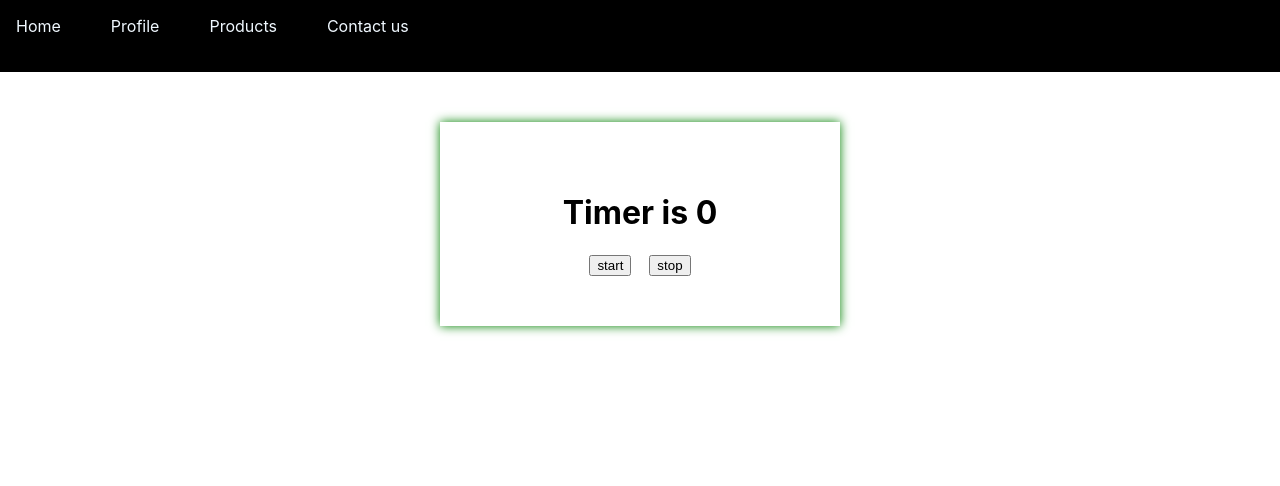
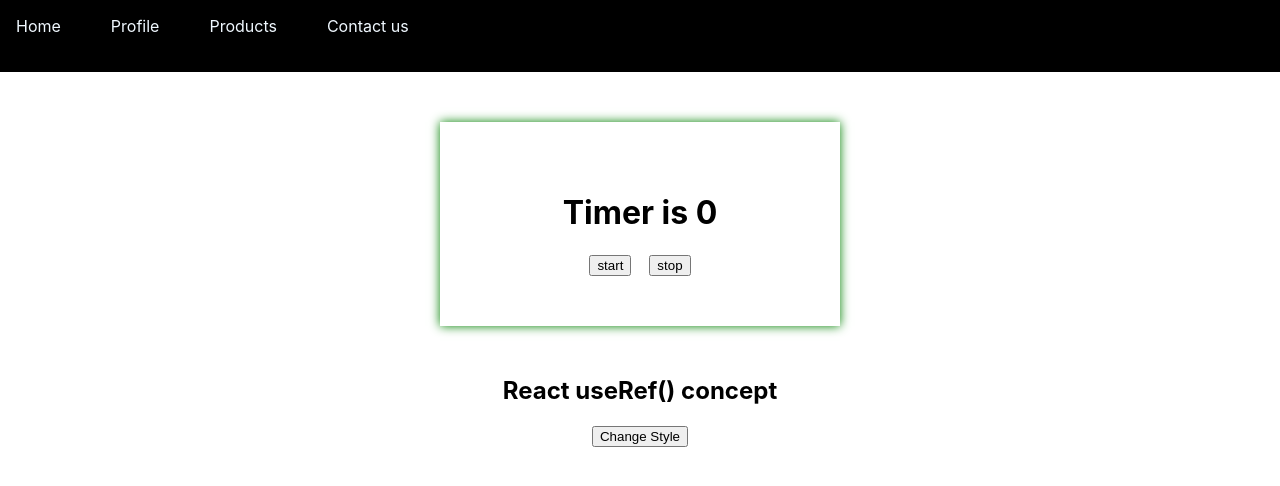
Before and after one commit to prerna1113/react-topics, a React (Create React App) app: page / in a window 1280 px wide. Shown: the top 486 px of the page. Built offline with nearby package versions, Linux system fonts and the light colour scheme.

Commit message:
Dom Manipulation

```diff
--- a/src/App.js
+++ b/src/App.js
@@ -9,6 +9,7 @@ import Card from './component/Phases/Card';
 import Table from './component/Phases/Table';
 import { useState } from 'react';
 import Counter from './component/Timer/Counter';
+import Dom from './component/Dom/Dom';
 
 
 // import Input from './component/Parent-Child/Input';
@@ -32,6 +33,7 @@ function App() {
     <div className="App">
       <Navbar/>
       <Counter />
+      <Dom />
 
 
       {/* <Text /> */}
--- /dev/null
+++ b/src/component/Dom/Dom.jsx
@@ -0,0 +1,18 @@
+import {useRef} from 'react'
+
+function Dom() {
+    const h2Ref=useRef()
+    const btnRef=useRef()
+    const ChangeDom=()=>{
+        h2Ref.current.style.color="green";
+        btnRef.current.innerText="style Modified";
+    }
+  return (
+    <div style={{textAlign:"center"}}>
+        <h2 ref={h2Ref}>React useRef() concept</h2>
+        <button  ref={btnRef} onClick={ChangeDom}> Change Style</button>
+    </div>
+  )
+}
+
+export default Dom
```
